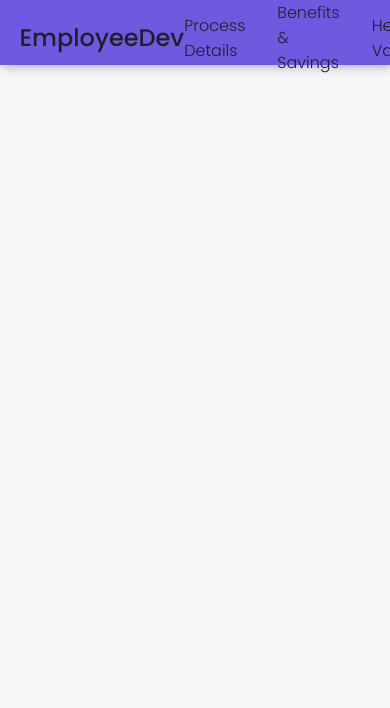
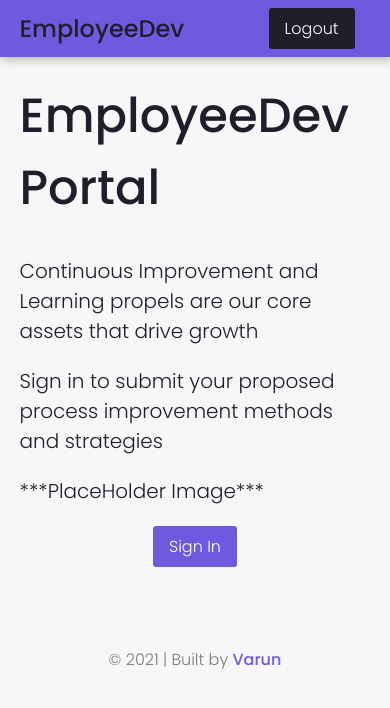
Before and after one commit to varunsundar01/EmployeeDev, a Vue app: page / in a window 390 px wide. Shown: the top 708 px of the page. Built offline with nearby package versions, Linux system fonts and the light colour scheme.

Commit message:
Added Homepage and footer. Made pages responsive for mobile and tablet

```diff
--- a/src/App.vue
+++ b/src/App.vue
@@ -4,6 +4,7 @@
     <div class="main-app">
       <router-view></router-view>
     </div>
+    <the-footer></the-footer>
   </div>
 </template>
 
--- /dev/null
+++ b/src/components/layout/TheFooter.vue
@@ -0,0 +1,42 @@
+<template>
+  <div class="footer">
+    <p>&copy; {{ currentYear }} | Built by <a href="#">Varun</a></p>
+  </div>
+</template>
+
+<script>
+import { ref } from "vue";
+export default {
+  setup() {
+    const currentYear = ref(new Date().getFullYear());
+
+    return {
+      currentYear,
+    };
+  },
+};
+</script>
+
+<style scoped>
+.footer {
+  display: flex;
+  align-items: center;
+  justify-content: center;
+}
+
+p {
+  font-weight: 300;
+  color: rgba(0, 0, 0, 0.5);
+}
+
+a {
+  text-decoration: none;
+  color: var(--primary);
+  font-weight: 500;
+  transition: all 0.3s ease-in-out;
+}
+
+a:hover {
+  color: var(--secondary);
+}
+</style>
--- a/src/components/layout/TheHeader.vue
+++ b/src/components/layout/TheHeader.vue
@@ -7,7 +7,6 @@
         <li class="nav-item">Benefits &amp; Savings</li>
       </ul>
       <ul class="nav-right">
-        <li class="nav-item">Hey, Varun</li>
         <li class="nav-item">
           <base-button secondaryVisible="true">
             <template v-slot:secondary>Logout</template>
@@ -21,7 +20,7 @@
 <style scoped>
 .nav-wrapper {
   background-color: var(--primary);
-  height: 65px;
+  /* height: 65px; */
   display: flex;
   align-items: center;
   position: fixed;
@@ -57,10 +56,19 @@
 }
 
 .nav-item {
-  margin-left: 2em;
+  margin: auto 1em;
   font-weight: 300;
-  padding: 0;
+  padding: 0.5em 0;
   margin: 0 2em 0 0;
   font-size: 1em;
 }
+
+@media(max-width: 1024px) {
+  .nav-item {
+    margin: auto 1em;
+  }
+  .nav-list {
+    display: none;
+  }
+}
 </style>
--- a/src/main.js
+++ b/src/main.js
@@ -9,6 +9,7 @@ import "./assets/css/main.css";
 
 //Global components
 import TheHeader from "./components/layout/TheHeader";
+import TheFooter from "./components/layout/TheFooter";
 import BaseCard from './components/UI/BaseCard';
 import BaseButton from './components/UI/BaseButton';
 import FormElement from './components/UI/FormElement';
@@ -18,6 +19,7 @@ const app = createApp(App);
 app.use(router);
 
 app.component('TheHeader', TheHeader);
+app.component('TheFooter', TheFooter);
 app.component('BaseCard', BaseCard);
 app.component('BaseButton', BaseButton);
 app.component('FormElement', FormElement);
--- /dev/null
+++ b/src/pages/HomePage.vue
@@ -0,0 +1,26 @@
+<template>
+    <div class="hero-section">
+        <h1>EmployeeDev Portal</h1>
+        <p>Continuous Improvement and Learning propels are our core assets that drive growth</p>
+        <p>Sign in to submit your proposed process improvement methods and strategies</p>
+        <p>***PlaceHolder Image***</p>
+        <base-button primaryVisible="true">
+            <template v-slot:primary>Sign In</template>
+        </base-button>
+    </div>
+</template>
+
+<style scoped>
+.hero-section {
+    margin-bottom: 4em;
+}
+.hero-section h1 {
+    font-size: 3em;
+    font-weight: 500;
+}
+
+.hero-section p {
+    font-size: 1.25em;
+    font-weight: 300;
+}
+</style>
--- a/src/router.js
+++ b/src/router.js
@@ -1,11 +1,13 @@
 import { createRouter, createWebHistory } from 'vue-router';
 
+import HomePage from './pages/HomePage.vue';
 import ProcessDetails from './pages/ProcessDetails.vue';
 import BenefitsSavings from './pages/BenefitsSavings.vue';
 
 const router = createRouter({
     history: createWebHistory(),
     routes: [
+        { path: '/', component: HomePage },
         { name: 'process-details', path: '/process-details', component: ProcessDetails },
         { name: 'benefits-savings', path: '/benefits-savings', component: BenefitsSavings }
     ]
```
